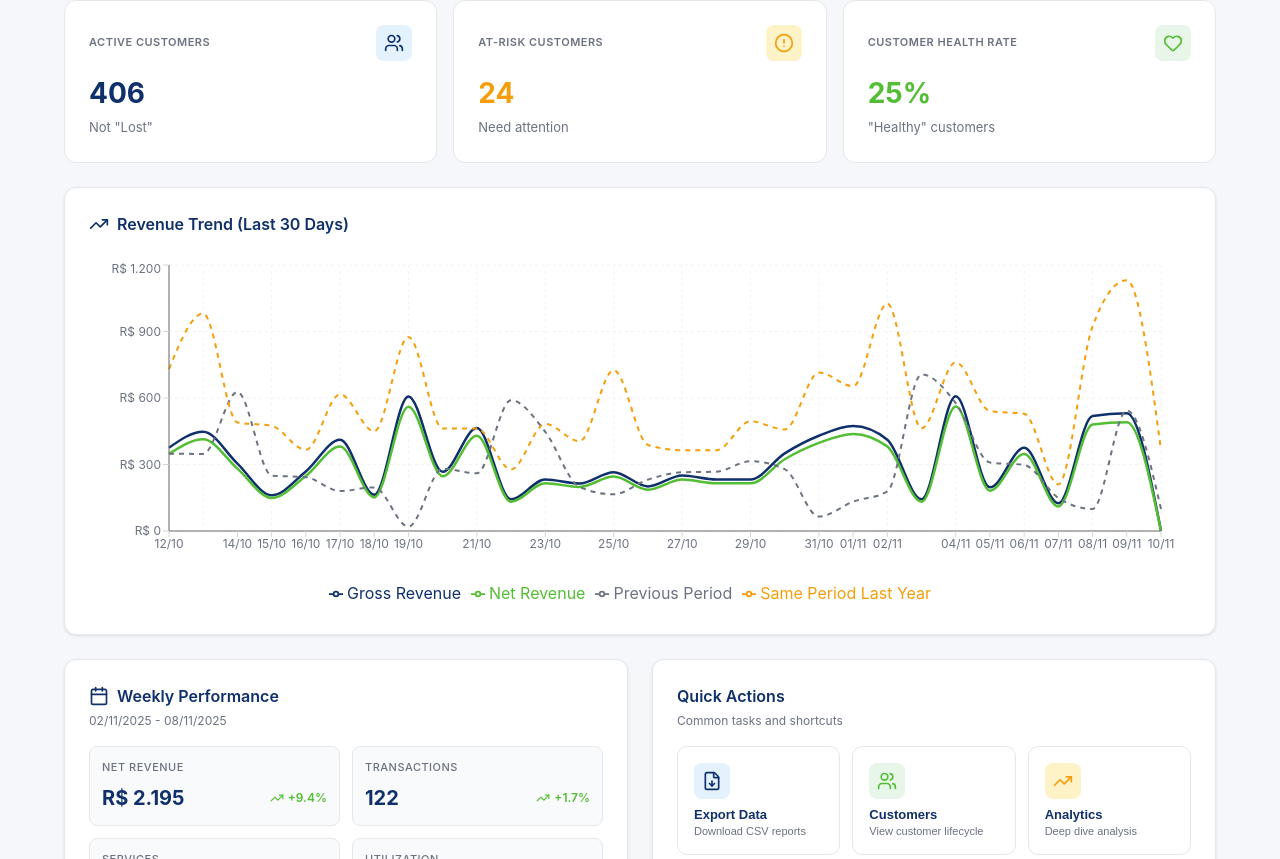
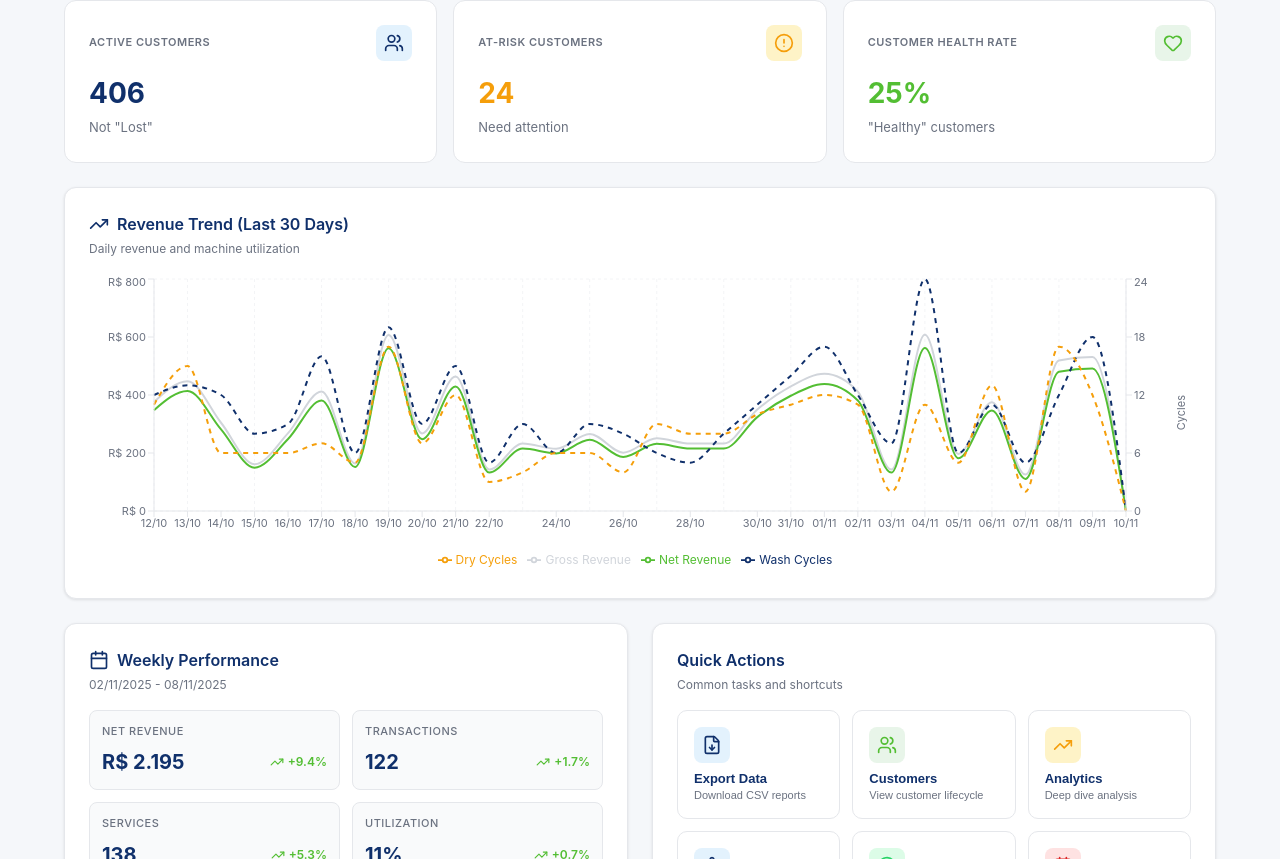
Before and after one commit to lucaslopezpuerta/LavpopBusinessIntelligence, a React (Vite) app: page / in a window 1280 px wide. Shown: the part 441-1300 px from the top of the page. Built offline with nearby package versions, Linux system fonts and the light colour scheme; the HTML template or start-up script is replaced by a standard one.

Commit message:
Update RevenueTrendChart.jsx

```diff
--- a/src/components/RevenueTrendChart.jsx
+++ b/src/components/RevenueTrendChart.jsx
@@ -1,3 +1,7 @@
+// RevenueTrendChart_v2.0.jsx
+// ✅ Replaced "Previous Period" and "Last Year" with daily wash/dry cycle counts
+// Shows: Gross Revenue, Net Revenue, Wash Cycles, Dry Cycles
+
 import React, { useMemo } from 'react';
 import { LineChart, Line, XAxis, YAxis, CartesianGrid, Tooltip, Legend, ResponsiveContainer } from 'recharts';
 import { TrendingUp } from 'lucide-react';
@@ -7,7 +11,8 @@ const COLORS = {
   primary: '#10306B',
   accent: '#53be33',
   gray: '#6b7280',
-  lightGray: '#d1d5db'
+  lightGray: '#d1d5db',
+  amber: '#f59f0bff'
 };
 
 /**
@@ -25,6 +30,20 @@ function parseBrNumber(value) {
   return parseFloat(str) || 0;
 }
 
+/**
+ * Count machines from string like "Lavadora 1, Secadora 2"
+ */
+function countMachines(str) {
+  if (!str) return { wash: 0, dry: 0 };
+  const machines = String(str).toLowerCase().split(',').map(m => m.trim());
+  let wash = 0, dry = 0;
+  machines.forEach(m => {
+    if (m.includes('lavadora')) wash++;
+    else if (m.includes('secadora')) dry++;
+  });
+  return { wash, dry };
+}
+
 const RevenueTrendChart = ({ salesData }) => {
   const chartData = useMemo(() => {
     if (!salesData || salesData.length === 0) return [];
@@ -32,17 +51,9 @@ const RevenueTrendChart = ({ salesData }) => {
     const CASHBACK_RATE = 0.075;
     const CASHBACK_START = new Date(2024, 5, 1); // June 1, 2024
 
-    // Get date ranges
     const now = new Date();
     const thirtyDaysAgo = new Date(now);
     thirtyDaysAgo.setDate(thirtyDaysAgo.getDate() - 30);
-
-    const oneYearAgo = new Date(now);
-    oneYearAgo.setFullYear(oneYearAgo.getFullYear() - 1);
-    oneYearAgo.setDate(oneYearAgo.getDate() - 30);
-
-    const sixtyDaysAgo = new Date(now);
-    sixtyDaysAgo.setDate(sixtyDaysAgo.getDate() - 60);
 
     // Parse all sales data
     const records = salesData.map(row => {
@@ -58,6 +69,9 @@ const RevenueTrendChart = ({ salesData }) => {
         netValue = netValue - cashback;
       }
 
+      // Count machines
+      const machineInfo = countMachines(row.Maquina || row.machine || row.Maquinas || '');
+
       const year = date.getFullYear();
       const month = String(date.getMonth() + 1).padStart(2, '0');
       const day = String(date.getDate()).padStart(2, '0');
@@ -67,62 +81,31 @@ const RevenueTrendChart = ({ salesData }) => {
         date,
         dateStr,
         grossValue,
-        netValue
+        netValue,
+        washCycles: machineInfo.wash,
+        dryCycles: machineInfo.dry
       };
     }).filter(r => r !== null);
 
-    // Group by date for current period (last 30 days)
-    const dailyMapCurrent = {};
+    // Group by date for last 30 days
+    const dailyMap = {};
     records.forEach(r => {
       if (r.date >= thirtyDaysAgo && r.date <= now) {
-        if (!dailyMapCurrent[r.dateStr]) {
-          dailyMapCurrent[r.dateStr] = {
+        if (!dailyMap[r.dateStr]) {
+          dailyMap[r.dateStr] = {
             date: r.dateStr,
             grossRevenue: 0,
             netRevenue: 0,
+            washCycles: 0,
+            dryCycles: 0,
             count: 0
           };
         }
-        dailyMapCurrent[r.dateStr].grossRevenue += r.grossValue;
-        dailyMapCurrent[r.dateStr].netRevenue += r.netValue;
-        dailyMapCurrent[r.dateStr].count++;
-      }
-    });
-
-    // Group for previous period (31-60 days ago)
-    const dailyMapPrevious = {};
-    records.forEach(r => {
-      if (r.date >= sixtyDaysAgo && r.date < thirtyDaysAgo) {
-        if (!dailyMapPrevious[r.dateStr]) {
-          dailyMapPrevious[r.dateStr] = {
-            netRevenue: 0
-          };
-        }
-        dailyMapPrevious[r.dateStr].netRevenue += r.netValue;
-      }
-    });
-
-    // Group for same period last year
-    const dailyMapLastYear = {};
-    records.forEach(r => {
-      if (r.date >= oneYearAgo) {
-        // Calculate the equivalent date this year
-        const thisYearDate = new Date(r.date);
-        thisYearDate.setFullYear(now.getFullYear());
-
-        if (thisYearDate >= thirtyDaysAgo && thisYearDate <= now) {
-          const year = thisYearDate.getFullYear();
-          const month = String(thisYearDate.getMonth() + 1).padStart(2, '0');
-          const day = String(thisYearDate.getDate()).padStart(2, '0');
-          const mappedDateStr = `${year}-${month}-${day}`;
-
-          if (!dailyMapLastYear[mappedDateStr]) {
-            dailyMapLastYear[mappedDateStr] = {
-              netRevenue: 0
-            };
-          }
-          dailyMapLastYear[mappedDateStr].netRevenue += r.netValue;
-        }
+        dailyMap[r.dateStr].grossRevenue += r.grossValue;
+        dailyMap[r.dateStr].netRevenue += r.netValue;
+        dailyMap[r.dateStr].washCycles += r.washCycles;
+        dailyMap[r.dateStr].dryCycles += r.dryCycles;
+        dailyMap[r.dateStr].count++;
       }
     });
 
@@ -139,20 +122,19 @@ const RevenueTrendChart = ({ salesData }) => {
       // Format for display (DD/MM)
       const displayDate = `${day}/${month}`;
 
-      // Get previous period equivalent (30 days earlier)
-      const prevDate = new Date(date);
-      prevDate.setDate(prevDate.getDate() - 30);
-      const prevYear = prevDate.getFullYear();
-      const prevMonth = String(prevDate.getMonth() + 1).padStart(2, '0');
-      const prevDay = String(prevDate.getDate()).padStart(2, '0');
-      const prevDateStr = `${prevYear}-${prevMonth}-${prevDay}`;
+      const dayData = dailyMap[dateStr] || {
+        grossRevenue: 0,
+        netRevenue: 0,
+        washCycles: 0,
+        dryCycles: 0
+      };
 
       dailyData.push({
         date: displayDate,
-        grossRevenue: Math.round((dailyMapCurrent[dateStr]?.grossRevenue || 0) * 100) / 100,
-        netRevenue: Math.round((dailyMapCurrent[dateStr]?.netRevenue || 0) * 100) / 100,
-        previousPeriod: Math.round((dailyMapPrevious[prevDateStr]?.netRevenue || 0) * 100) / 100,
-        lastYear: Math.round((dailyMapLastYear[dateStr]?.netRevenue || 0) * 100) / 100
+        grossRevenue: Math.round(dayData.grossRevenue * 100) / 100,
+        netRevenue: Math.round(dayData.netRevenue * 100) / 100,
+        washCycles: dayData.washCycles,
+        dryCycles: dayData.dryCycles
       });
     }
 
@@ -181,39 +163,36 @@ const RevenueTrendChart = ({ salesData }) => {
           <p style={{
             margin: '0 0 8px 0',
             fontWeight: '600',
-            color: COLORS.primary
+            color: COLORS.primary,
+            fontSize: '13px'
           }}>
             {label}
           </p>
-          {payload.map((entry, index) => (
+          {payload.map((entry, index) => {
+            const isRevenue = entry.dataKey.includes('Revenue');
+            const formattedValue = isRevenue
+              ? formatCurrency(entry.value)
+              : `${entry.value} cycles`;
+
+            return (
               <p key={index} style={{
                 margin: '4px 0',
-              fontSize: '13px',
-              color: entry.color
+                fontSize: '12px',
+                color: entry.color,
+                display: 'flex',
+                justifyContent: 'space-between',
+                gap: '1rem'
               }}>
-              <span style={{ fontWeight: '600' }}>{entry.name}:</span> {formatCurrency(entry.value)}
+                <span style={{ fontWeight: '600' }}>{entry.name}:</span>
+                <span>{formattedValue}</span>
               </p>
-          ))}
+            );
+          })}
         </div>
       );
     }
     return null;
   };
-
-  if (!chartData || chartData.length === 0) {
-    return (
-      <div style={{
-        background: 'white',
-        borderRadius: '12px',
-        padding: '1.5rem',
-        border: '1px solid #e5e7eb',
-        textAlign: 'center',
-        color: '#6b7280'
-      }}>
-        No revenue data available
-      </div>
-    );
-  }
 
   return (
     <div style={{
@@ -224,13 +203,8 @@ const RevenueTrendChart = ({ salesData }) => {
       boxShadow: '0 1px 3px rgba(0, 0, 0, 0.1)'
     }}>
       {/* Header */}
-      <div style={{
-        display: 'flex',
-        alignItems: 'center',
-        justifyContent: 'space-between',
-        marginBottom: '1.5rem'
-      }}>
-        <div style={{ display: 'flex', alignItems: 'center', gap: '0.5rem' }}>
+      <div style={{ marginBottom: '1rem' }}>
+        <div style={{ display: 'flex', alignItems: 'center', gap: '0.5rem', marginBottom: '0.25rem' }}>
           <TrendingUp style={{ width: '20px', height: '20px', color: COLORS.primary }} />
           <h3 style={{
             fontSize: '16px',
@@ -241,69 +215,104 @@ const RevenueTrendChart = ({ salesData }) => {
             Revenue Trend (Last 30 Days)
           </h3>
         </div>
+        <p style={{
+          fontSize: '12px',
+          color: COLORS.gray,
+          margin: 0
+        }}>
+          Daily revenue and machine utilization
+        </p>
       </div>
 
       {/* Chart */}
-      <ResponsiveContainer width="100%" height={350}>
-        <LineChart data={chartData} margin={{ top: 5, right: 30, left: 20, bottom: 5 }}>
+      {chartData.length > 0 ? (
+        <ResponsiveContainer width="100%" height={300}>
+          <LineChart data={chartData}>
             <CartesianGrid strokeDasharray="3 3" stroke="#f3f4f6" />
             <XAxis
               dataKey="date"
-            tick={{ fontSize: 12, fill: COLORS.gray }}
-            tickLine={{ stroke: COLORS.lightGray }}
+              tick={{ fontSize: 11, fill: COLORS.gray }}
+              tickLine={{ stroke: '#e5e7eb' }}
+              axisLine={{ stroke: '#e5e7eb' }}
             />
             <YAxis
-            tick={{ fontSize: 12, fill: COLORS.gray }}
-            tickLine={{ stroke: COLORS.lightGray }}
-            tickFormatter={formatCurrency}
+              yAxisId="left"
+              tick={{ fontSize: 11, fill: COLORS.gray }}
+              tickLine={{ stroke: '#e5e7eb' }}
+              axisLine={{ stroke: '#e5e7eb' }}
+              tickFormatter={(value) => formatCurrency(value)}
+            />
+            <YAxis
+              yAxisId="right"
+              orientation="right"
+              tick={{ fontSize: 11, fill: COLORS.gray }}
+              tickLine={{ stroke: '#e5e7eb' }}
+              axisLine={{ stroke: '#e5e7eb' }}
+              label={{ value: 'Cycles', angle: -90, position: 'insideRight', style: { fontSize: 11, fill: COLORS.gray } }}
             />
             <Tooltip content={<CustomTooltip />} />
             <Legend
-            wrapperStyle={{ paddingTop: '20px' }}
-            iconType="line"
+              wrapperStyle={{
+                fontSize: '12px',
+                paddingTop: '10px'
+              }}
             />
 
-          {/* Current Period Lines (Solid) */}
+            {/* Revenue Lines */}
             <Line
+              yAxisId="left"
               type="monotone"
               dataKey="grossRevenue"
-            stroke={COLORS.primary}
-            strokeWidth={2.5}
+              stroke={COLORS.lightGray}
+              strokeWidth={2}
               name="Gross Revenue"
               dot={false}
-            activeDot={{ r: 6 }}
             />
             <Line
+              yAxisId="left"
               type="monotone"
               dataKey="netRevenue"
               stroke={COLORS.accent}
-            strokeWidth={2.5}
+              strokeWidth={2}
               name="Net Revenue"
               dot={false}
-            activeDot={{ r: 6 }}
             />
 
-          {/* Comparison Lines (Dashed) */}
+            {/* Machine Cycle Lines */}
             <Line
+              yAxisId="right"
               type="monotone"
-            dataKey="previousPeriod"
-            stroke={COLORS.gray}
+              dataKey="washCycles"
+              stroke={COLORS.primary}
               strokeWidth={2}
               strokeDasharray="5 5"
-            name="Previous Period"
+              name="Wash Cycles"
               dot={false}
             />
             <Line
+              yAxisId="right"
               type="monotone"
-            dataKey="lastYear"
-            stroke="#f59e0b"
+              dataKey="dryCycles"
+              stroke={COLORS.amber}
               strokeWidth={2}
               strokeDasharray="5 5"
-            name="Same Period Last Year"
+              name="Dry Cycles"
               dot={false}
             />
           </LineChart>
         </ResponsiveContainer>
+      ) : (
+        <div style={{
+          height: '300px',
+          display: 'flex',
+          alignItems: 'center',
+          justifyContent: 'center',
+          color: COLORS.gray,
+          fontSize: '14px'
+        }}>
+          No data available for the last 30 days
+        </div>
+      )}
     </div>
   );
 };
```
Lines whose indentation alone changed are shown as unchanged.
